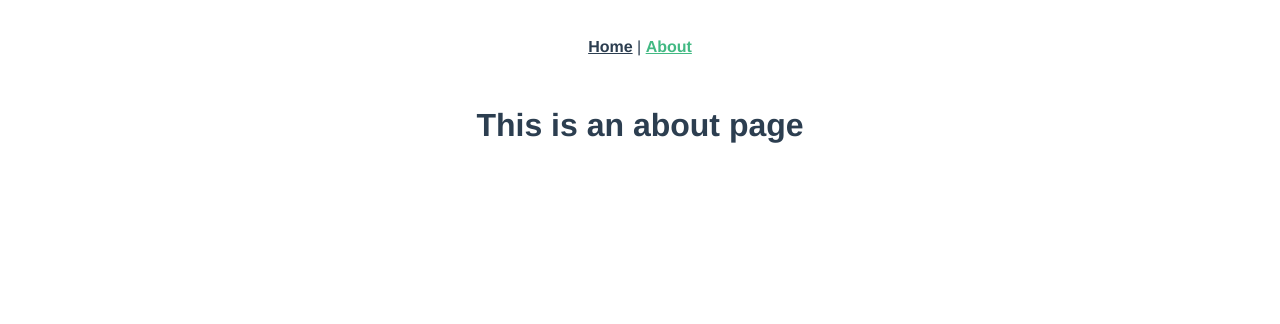
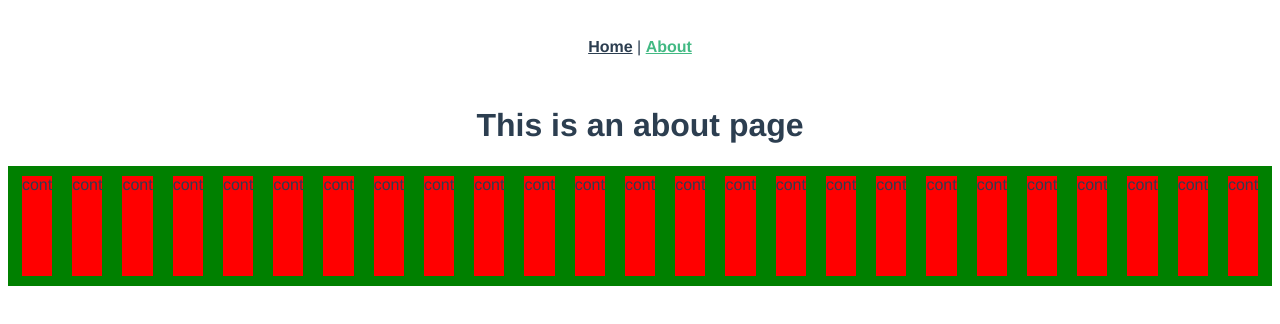
Before and after one commit to Rami-Ahmed68/test, a Vue app: page /about in a window 1280 px wide. Shown: the top 324 px of the page. Built offline with nearby package versions, Linux system fonts and the light colour scheme.

Commit message:
Update AboutView.vue

```diff
--- a/src/views/AboutView.vue
+++ b/src/views/AboutView.vue
@@ -1,5 +1,59 @@
 <template>
   <div class="about">
     <h1>This is an about page</h1>
+    <div class="div">
+      <div class="child">cont</div>
+      <div class="child">cont</div>
+      <div class="child">cont</div>
+      <div class="child">cont</div>
+      <div class="child">cont</div>
+      <div class="child">cont</div>
+      <div class="child">cont</div>
+      <div class="child">cont</div>
+      <div class="child">cont</div>
+      <div class="child">cont</div>
+      <div class="child">cont</div>
+      <div class="child">cont</div>
+      <div class="child">cont</div>
+      <div class="child">cont</div>
+      <div class="child">cont</div>
+      <div class="child">cont</div>
+      <div class="child">cont</div>
+      <div class="child">cont</div>
+      <div class="child">cont</div>
+      <div class="child">cont</div>
+      <div class="child">cont</div>
+      <div class="child">cont</div>
+      <div class="child">cont</div>
+      <div class="child">cont</div>
+      <div class="child">cont</div>
+      <div class="child">cont</div>
+      <div class="child">cont</div>
+      <div class="child">cont</div>
+      <div class="child">cont</div>
+      <div class="child">cont</div>
+      <div class="child">cont</div>
+      <div class="child">cont</div>
+      <div class="child">cont</div>
+    </div>
   </div>
 </template>
+
+
+<style scoped>
+.div {
+  width: 100%;
+  background-color: green;
+  display: flex;
+  justify-content: center;
+  align-content: center;
+  overflow-x: scroll;
+}
+
+.child {
+  width: 100px;
+  height: 100px;
+  margin: 10px;
+  background-color: red;
+}
+</style>
```
